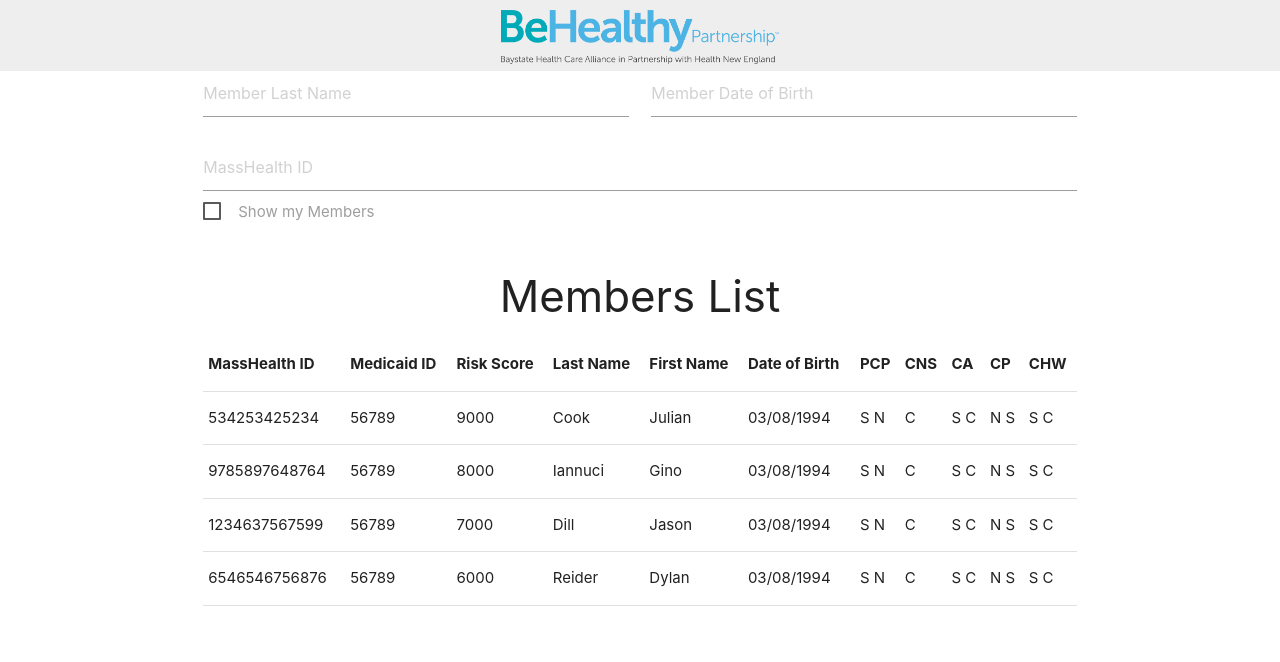
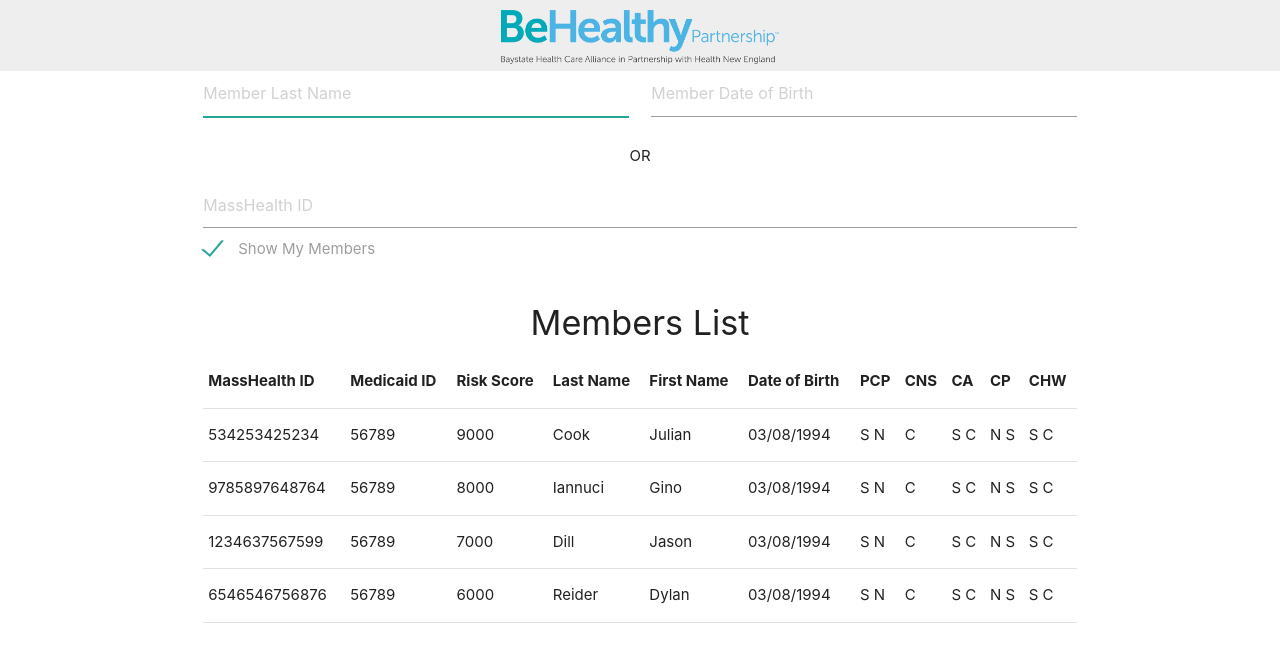
Before and after one commit to Jcook894/members-list-mockup, an Angular app: page / in a window 1280 px wide. Shown: the top 662 px of the page. Built offline with nearby package versions, Linux system fonts and the light colour scheme.

Commit message:
Update: Set live search for last name. TODO: Set live search for massId, DOB. Filter for assigned members.

```diff
--- a/src/app/app.component.html
+++ b/src/app/app.component.html
@@ -1,4 +1,3 @@
-<!--The content below is only a placeholder and can be replaced.-->
 <div class="app-bar" style="text-align:center;">
   <div>
       <div>
@@ -7,30 +6,35 @@
   </div>
 </div>
 <div class="container">
-  <form>
+  <form #tableFilters="ngForm" novalidate>
     <div class="row">
         <div class="col s6 m6 l6">
-          <input type="text" placeholder="Member Last Name">
+          <input type="text" name="memberLastNameFilter" placeholder="Member Last Name" [(ngModel)]="memberLastNameFilter" autofocus>
         </div>
         <div class="col s6 m6 l6">
-            <input type="text" placeholder="Member Date of Birth">
+            <input type="text" name="memberDOBFilter" placeholder="Member Date of Birth" [(ngModel)]="memberDOBFilter" autofocus>
         </div>
+      </div>
+      <div class="col s12 m12 l12" style="text-align: center;">
+        <p>OR</p>
       </div>
       <div class="row">
           <div class="col s12 m12 l12">
-              <input type="text" placeholder="MassHealth ID">
+              <input type="text" name="massHealthIDFilter" placeholder="MassHealth ID" [(ngModel)]="massHealthIDFilter" autofocus>
               <label for="showMyMembers">
-                  <input id="showMyMembers" type="checkbox" class="indeterminate-checkbox">
-                  <span>Show my Members</span>
+                  <input id="showMyMembers" (click)="toggleMembersList(!showMyMembers)" type="checkbox" class="indeterminate-checkbox" checked="showMyMembers">
+                  <span>Show My Members</span>
               </label>
           </div>
       </div>
   </form>
+</div>
+<div class="container">
   <div class="row">
     <div class="col s12 m12 l12" style="text-align: center;">
-      <h3>
+      <h4>
         Members List
-      </h3>
+      </h4>
     </div>
     <div class="col s12 m12 l12">
         <table class="highlight responsive-table">
@@ -50,7 +54,7 @@
             </tr>
           </thead>
           <tbody>
-            <tr *ngFor="let member of memberList">
+            <tr *ngFor="let member of memberList | filters : 'name' : memberLastNameFilter;">
               <td>{{member.MassHealthID}}</td>
               <td>{{member.MedicaidID}}</td>
               <td>{{member.RiskScore}}</td>
--- a/src/app/app.component.ts
+++ b/src/app/app.component.ts
@@ -1,12 +1,30 @@
-import { Component } from '@angular/core';
+import { Component, OnInit, ViewChild, ChangeDetectorRef } from '@angular/core';
 
 @Component({
   selector: 'app-root',
   templateUrl: './app.component.html',
   styleUrls: ['./app.component.css']
 })
-export class AppComponent {
-  title = 'list-screen-mockup';
+
+export class AppComponent implements OnInit {
+  /**
+   * Filter for members last name
+   */
+  memberLastNameFilter: string;
+  /**
+   * Filter for members DOB
+   */
+  memberDOBFilter: string | Date;
+  /**
+   * Filter for members massHealthID
+   */
+  massHealthIDFilter: string;
+  /**
+   * Form Controls
+   */
+  // @ViewChild('tableFilters', {
+  //   static: false
+  // })
   /**
    * Dummy member data
    */
@@ -22,7 +40,8 @@ export class AppComponent {
       CNS: 'C',
       CA: 'S C',
       CP: 'N S',
-      CHW: 'S C'
+      CHW: 'S C',
+      AssignedToCurrentUser: true
     },
     {
       MassHealthID: 9785897648764,
@@ -35,7 +54,8 @@ export class AppComponent {
       CNS: 'C',
       CA: 'S C',
       CP: 'N S',
-      CHW: 'S C'
+      CHW: 'S C',
+      AssignedToCurrentUser: true
     },
     {
       MassHealthID: 1234637567599,
@@ -48,7 +68,8 @@ export class AppComponent {
       CNS: 'C',
       CA: 'S C',
       CP: 'N S',
-      CHW: 'S C'
+      CHW: 'S C',
+      AssignedToCurrentUser: true
     },
     {
       MassHealthID: 6546546756876,
@@ -61,7 +82,25 @@ export class AppComponent {
       CNS: 'C',
       CA: 'S C',
       CP: 'N S',
-      CHW: 'S C'
+      CHW: 'S C',
+      AssignedToCurrentUser: true
     },
   ];
+  constructor(private cd: ChangeDetectorRef){}
+  /**
+   * Show members assigned/not assigned to user
+   */
+  showMyMembers: boolean;
+
+  ngOnInit() {
+    this.showMyMembers = true;
+  }
+  /**
+   * Toggles table to show members assigned to current user
+   * Or show all members.
+   * @param showMyMems
+   */
+  toggleMembersList(showMyMems: boolean) {
+    this.showMyMembers = showMyMems;
+  }
 }
--- /dev/null
+++ b/src/app/filters.pipe.ts
@@ -0,0 +1,18 @@
+import { Pipe, PipeTransform } from '@angular/core';
+
+@Pipe({
+  name: 'filters'
+})
+export class FiltersPipe implements PipeTransform {
+
+  transform(items: any[], field: string, value: string): any[] {
+    if (!items) {
+        return [];
+    }
+    if (!field || !value) {
+        return items;
+    }
+    return items.filter(singleItem => singleItem['LastName'].toLowerCase().includes(value.toLowerCase()));
+
+  }
+}
```
Also changed, not shown: src/app/app.module.ts (+7 -2 lines), 1 other file (tests, documents, lock files or other folders).
